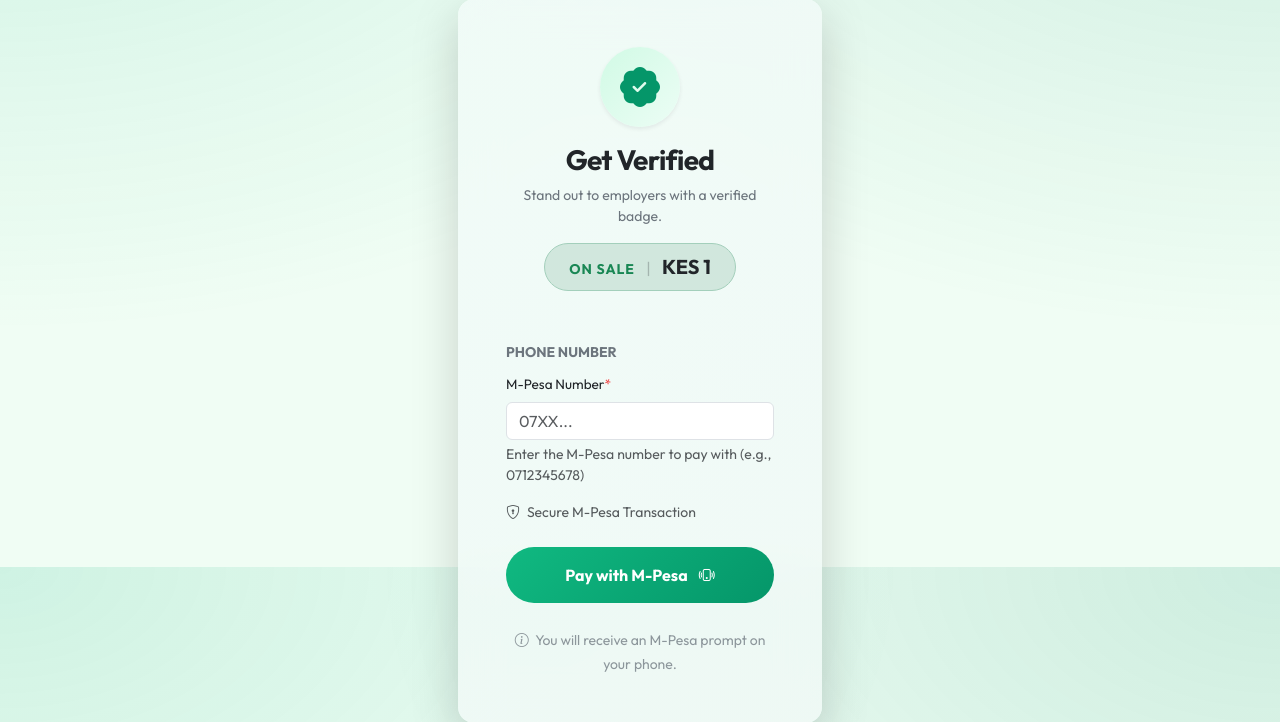
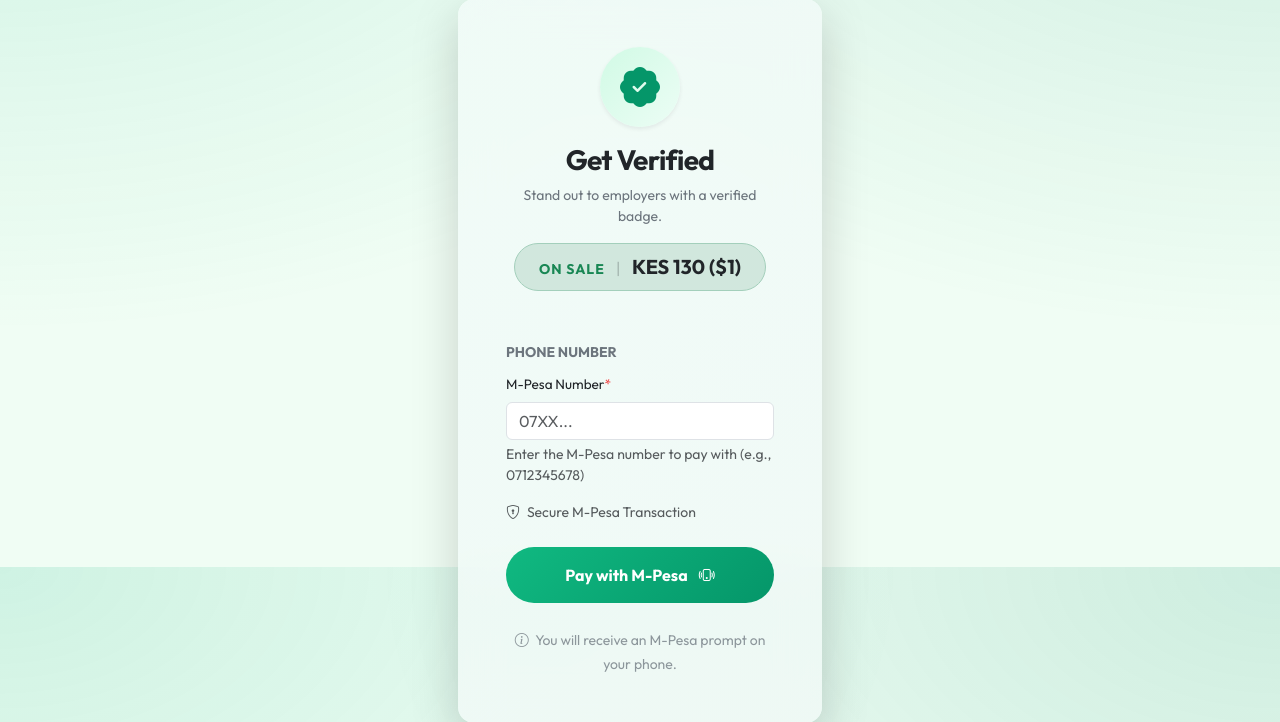
Before and after one commit to 7ever/Nerdo.Africa, a Django app: page /billing/pay/ in a window 1280 px wide. Shown: the part 233-955 px from the top of the page. Run offline with Django 5.2, Linux system fonts and the light colour scheme; the visitor is signed in with stand-in values (Sample User, id 1); some libraries are stand-ins or nearby versions.

Commit message:
Adjusted Payment amounts

```diff
--- a/nerdo_project/apps/billing/templates/billing/pay_premium.html
+++ b/nerdo_project/apps/billing/templates/billing/pay_premium.html
@@ -35,7 +35,7 @@
                     <div class="d-inline-block bg-success-subtle border border-success-subtle rounded-pill px-4 py-2">
                         <span class="text-success fw-bold small text-uppercase ls-1">On Sale</span>
                         <span class="mx-2 text-dark opacity-25">|</span>
-                        <span class="fs-5 fw-bold text-dark">KES 1</span>
+                        <span class="fs-5 fw-bold text-dark">KES 130 ($1)</span>
                     </div>
                 </div>
 
--- a/nerdo_project/apps/billing/views.py
+++ b/nerdo_project/apps/billing/views.py
@@ -33,7 +33,7 @@
             print(f"Target Phone: {phone_number}")
             print(f"Consumer Key Loaded? {'Yes' if settings.MPESA_CONSUMER_KEY else 'NO (Check .env)'}")
 
-            amount = 1
+            amount = 130
             # Sanitize Account Reference (Removes spaces, limit to 12 chars)
             clean_username = request.user.username.replace(' ', '')
             account_reference = f'Nerdo_{clean_username}'[:12]
```
